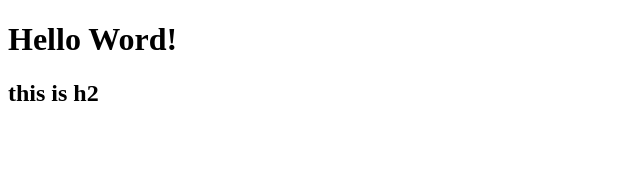
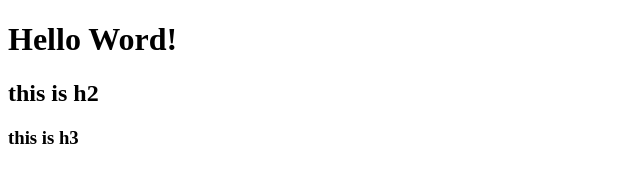
Before and after one commit to Hht-Ww-github/hello-word, a plain HTML site: page index.html in a window 1280 px wide. Shown: the full height of the page, 0-640 px from the left. Drawn offline with Linux system fonts and the light colour scheme.

Commit message:
增加了一个和

```diff
--- a/index.html
+++ b/index.html
@@ -7,5 +7,6 @@
 <body>
 	<h1>Hello Word!</h1>
 	<h2>this is h2</h2>
+	<h3>this is h3</h3>
 </body>
 </html>
```
